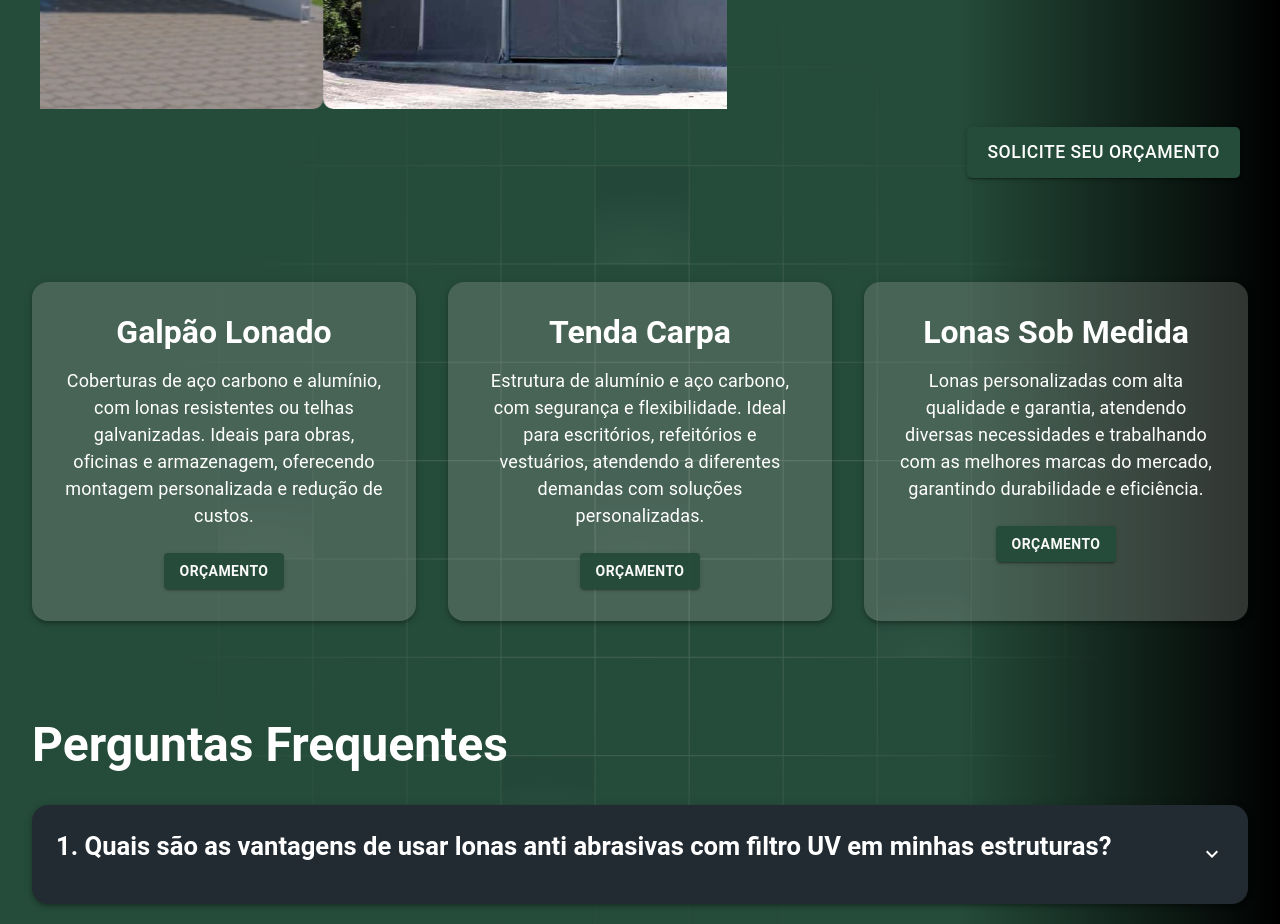
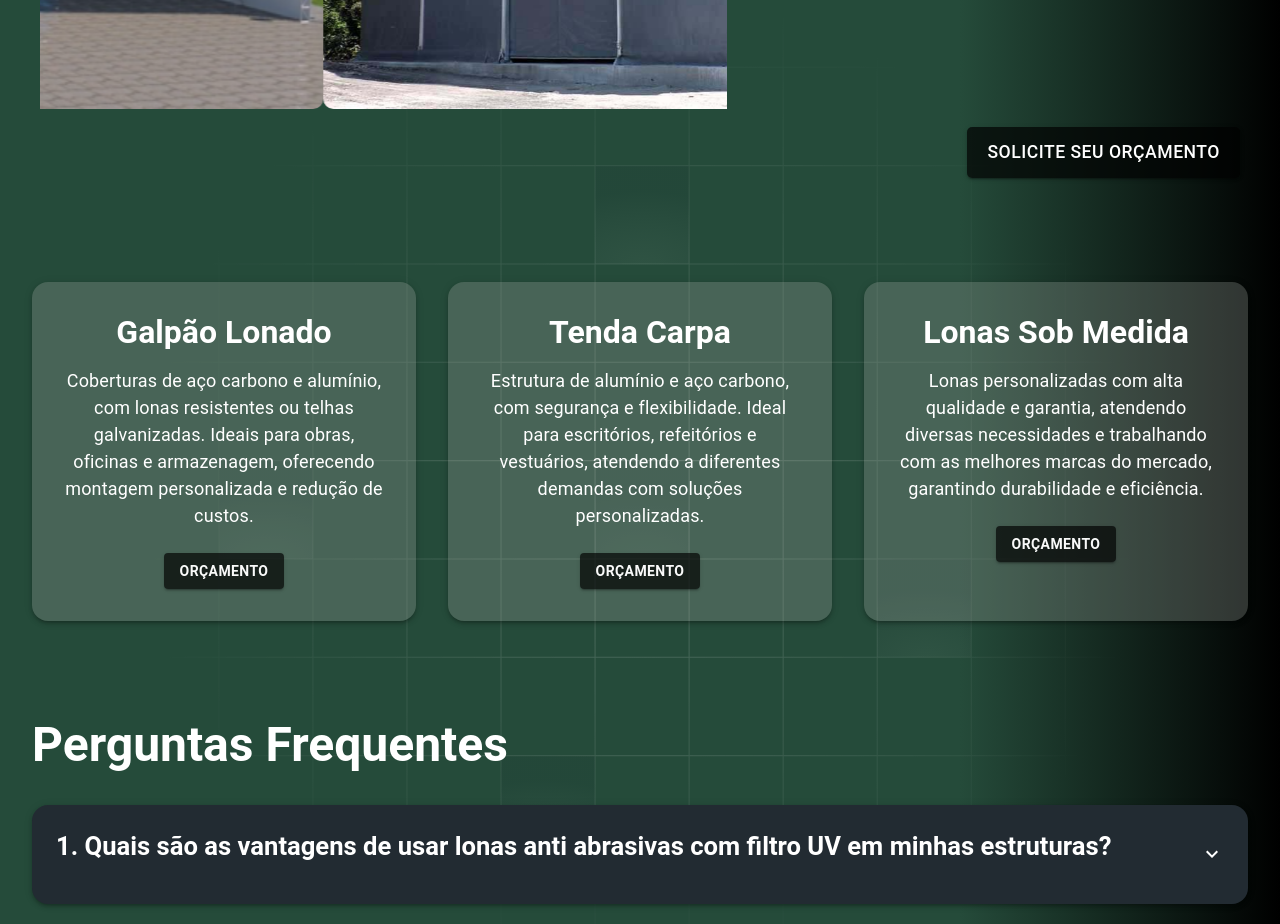
Before and after one commit to Lijunio/mwm-teste, a React (Create React App) app: page / in a window 1280 px wide. Shown: the part 2680-3604 px from the top of the page. Built offline with nearby package versions, Linux system fonts and the light colour scheme.

Commit message:
alterações

```diff
--- a/src/components/AdditionalInfo.tsx
+++ b/src/components/AdditionalInfo.tsx
@@ -169,11 +169,10 @@ const AdditionalInfo: React.FC = () => {
                 padding: "10px 20px",
                 borderRadius: "5px",
                 fontSize: "1.1rem",
-                backgroundColor: "#254B3A",
-                "&:hover": {
-                  backgroundColor: "#ffffff",
-                  color: "#688198",
-                },
+                backgroundColor: "rgba(0, 0, 0, 0.7)",
+    "&:hover": {
+      backgroundColor: "rgba(0, 0, 0, 1)",
+    },
               }}
               onClick={handleButtonClick}
             >
--- a/src/components/Home.tsx
+++ b/src/components/Home.tsx
@@ -154,13 +154,13 @@ const Home = () => {
         <Button
   variant="contained"
   sx={{
-    backgroundColor: "rgba(0, 0, 0, 0.7)", // Preto com 70% de transparência
     color: "white",
     padding: "10px 20px",
     fontSize: "1.2rem",
     fontWeight: "bold",
+    backgroundColor: "rgba(0, 0, 0, 0.7)",
     "&:hover": {
-      backgroundColor: "rgba(0, 0, 0, 1)", // Preto sólido no hover
+      backgroundColor: "rgba(0, 0, 0, 1)",
     },
   }}
   onClick={() => window.open(whatsappLink, "_blank")}
--- a/src/components/ServicesParte2.tsx
+++ b/src/components/ServicesParte2.tsx
@@ -55,10 +55,9 @@ const Services: React.FC = () => {
                 opacity: 0.97,
                 color: "#ffffff",
                 fontWeight: "bold",
-                backgroundColor: "#254B3A",
+                backgroundColor: "rgba(0, 0, 0, 0.7)",
     "&:hover": {
-                  backgroundColor: "#ffffff",
-                  color: "#688198",
+      backgroundColor: "rgba(0, 0, 0, 1)",
     },
               }}
               onClick={() => handleBudgetRequest("Galpão Lonado")}
@@ -109,10 +108,9 @@ const Services: React.FC = () => {
                 opacity: 0.97,
                 color: "#ffffff",
                 fontWeight: "bold",
-                backgroundColor: "#254B3A",
+                backgroundColor: "rgba(0, 0, 0, 0.7)",
     "&:hover": {
-                  backgroundColor: "#ffffff",
-                  color: "#688198",
+      backgroundColor: "rgba(0, 0, 0, 1)",
     },
               }}
               onClick={() => handleBudgetRequest("Tenda Carpa")}
@@ -163,10 +161,9 @@ const Services: React.FC = () => {
                 opacity: 0.97,
                 color: "#ffffff",
                 fontWeight: "bold",
-                backgroundColor: "#254B3A",
+                backgroundColor: "rgba(0, 0, 0, 0.7)",
     "&:hover": {
-                  backgroundColor: "#ffffff",
-                  color: "#688198",
+      backgroundColor: "rgba(0, 0, 0, 1)",
     },
               }}
               onClick={() => handleBudgetRequest("Lonas Sob Medida")}
```
Lines whose indentation alone changed are shown as unchanged.
